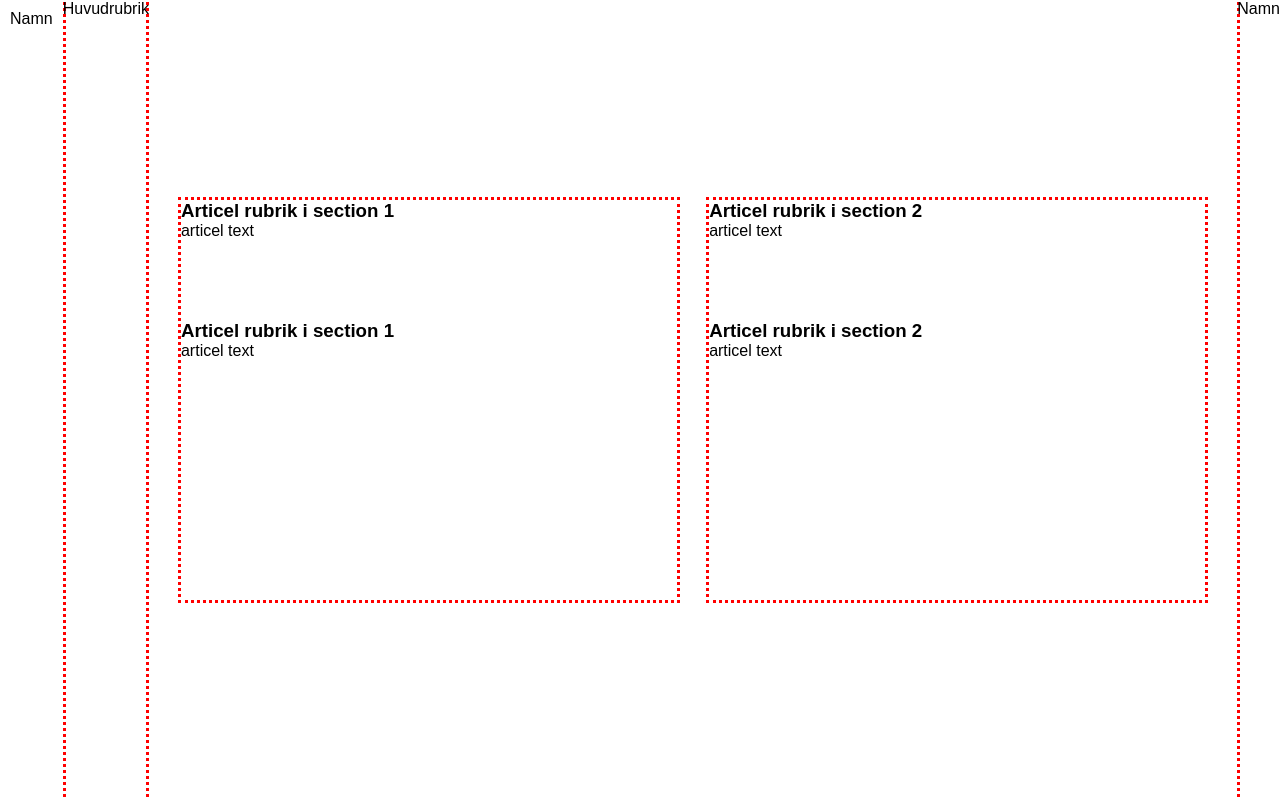
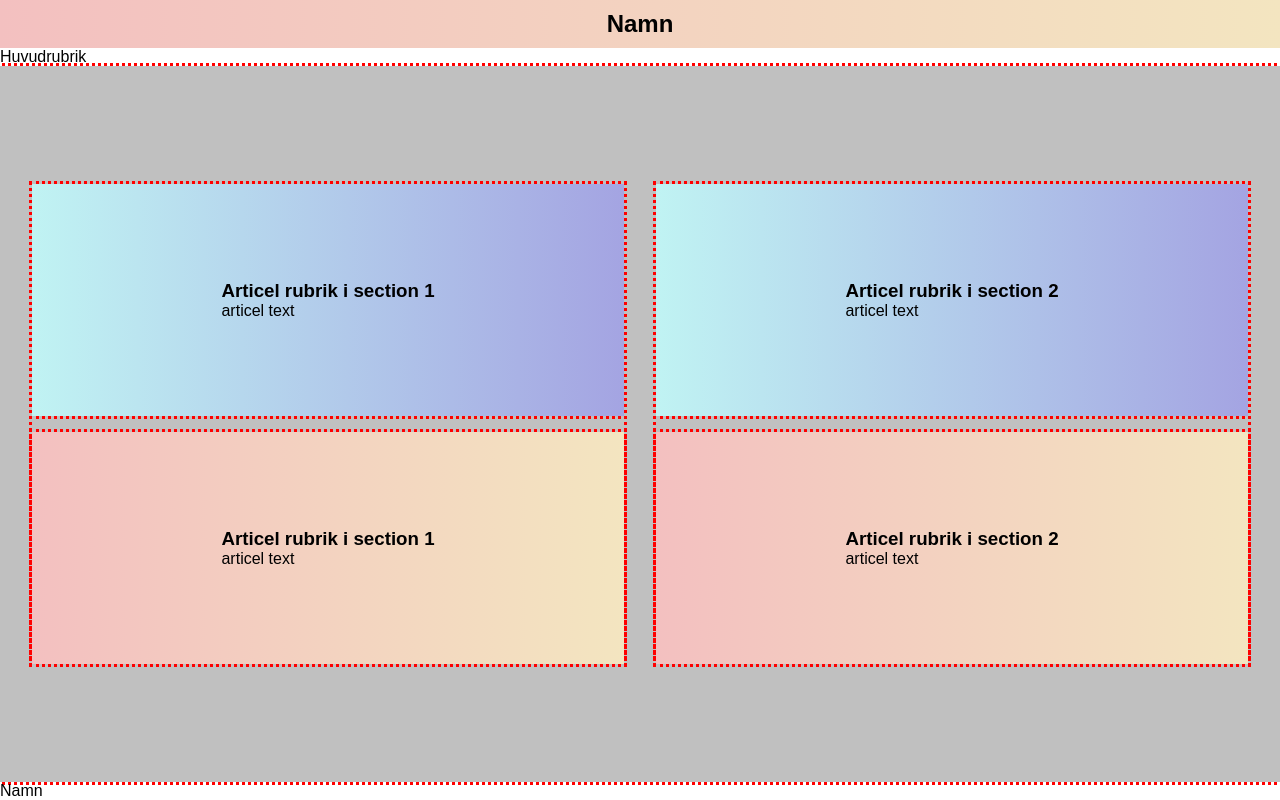
Before and after one commit to westras/TheBigCon, a plain HTML site: page index.html in a window 1280 px wide. Drawn offline with Linux system fonts and the light colour scheme.

Commit message:
color fix

```diff
--- a/index.html
+++ b/index.html
@@ -9,32 +9,40 @@
 <nav> Huvudrubrik </nav>
 <div class="main">
 <section class="first">
+  <div class="topp">
   <article>
     <h1>Articel rubrik i section 1</h1>
     <p>
         articel text
     </p>
   </article>
+  </div>
+  <div class="bottom">
      <article>
          <h1>Articel rubrik i section 1</h1>
            <p>
            articel text
            </p>
      </article>
+  </div>
 </section>
 <section class="second">
+  <div class = "topp">
   <article>
         <h1>Articel rubrik i section 2</h1>
         <p>
             articel text
         </p>
       </article>
+  </div>
+  <div class = "bottom">
       <article>
         <h1>Articel rubrik i section 2</h1>
         <p>
             articel text
         </p>
       </article>
+  </div>
 </section>
 </div>
 <footer> Namn </footer>
--- a/style.css
+++ b/style.css
@@ -7,34 +7,55 @@
 body{
   height:100dvh;
   display:flex;
-  flex-direction: row;
+  flex-direction: column;
   outline: dotted red 3px;
 }
 
 header{
     text-align: center;
-
+    background: linear-gradient(90deg, #f3c0c0, #f3e5c0);
     padding: 10px;
-    outline: dotted red 3px;
+    font-size: 1.5rem;
+    font-weight: bold;
 }
 
 div.main{
-    background: 001f3f;
+    background: #c0c0c0;
     padding: 2rem;
     display: flex;
     flex-grow: 1;
     gap: 2rem;
     flex-direction: row; /* Stack articles vertically */
-    justify-content: space-evenly;
+    justify-content: center;
     align-items: center;
-    min-height: 80vh;
+    min-height: 80dvh;
     outline: dotted red 3px;
+    flex:1;
+}
+div.topp{
+    height: 40dvh;
+    width: 100%;
+    background: linear-gradient(90deg,#c0f3f3, #a4a4e2);
+    outline: dotted red 3px;
+    display: flex;
+    justify-content: center;
+    align-items: center;
+}
+
+div.bottom{
+    height: 40dvh;
+    width: 100%;
+    background: linear-gradient(90deg, #f3c0c0, #f3e5c0);
+    outline: dotted red 3px;
+    display: flex;
+    justify-content: center;
+    align-items: center;
 }
 
 section.first{
     width: 60%;
-    height: 50dvh;
-    row-gap: 5rem;
+    height: 60dvh;
+    row-gap: 1rem;
     display: flex;
     flex-direction: column;
     outline: dotted red 3px;
@@ -42,8 +63,8 @@ section.first{
 
 section.second{
     width: 60%;
-    height: 50dvh;
-    row-gap: 5rem;
+    height: 60dvh;
+    row-gap: 1rem;
     display: flex;
     flex-direction: column;
     outline: dotted red 3px;
```
Lines whose indentation alone changed are shown as unchanged.
